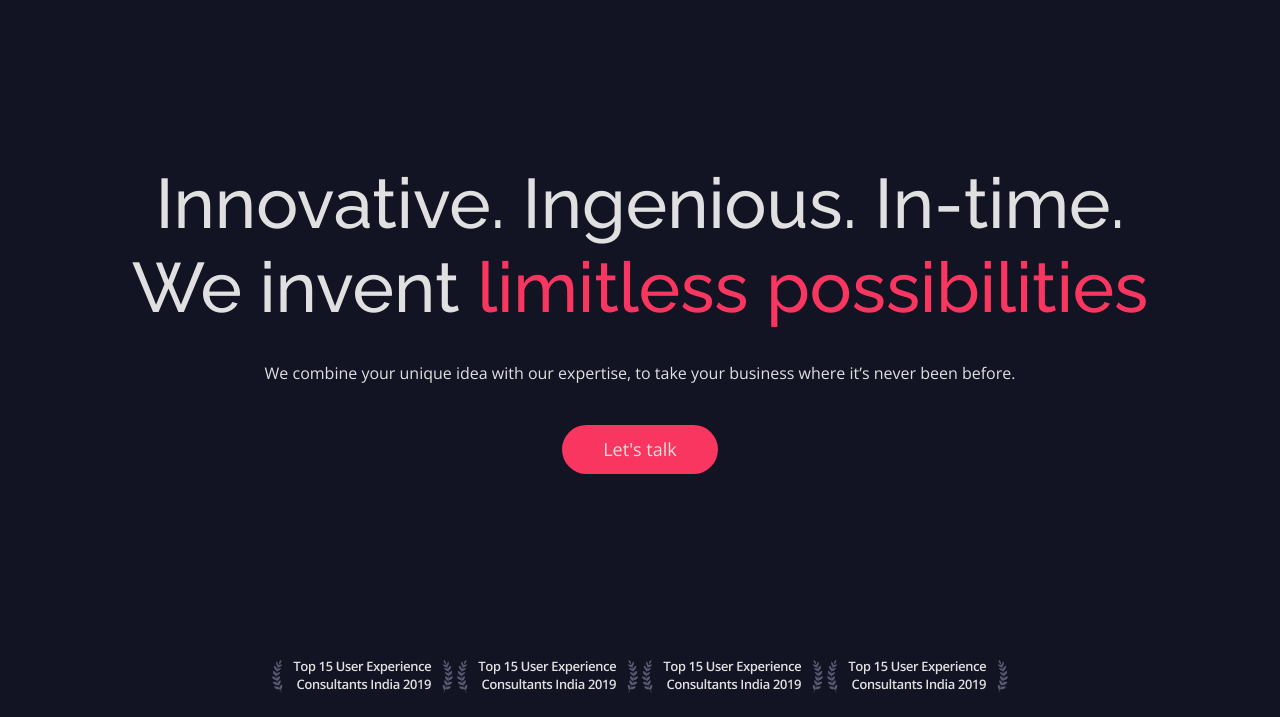
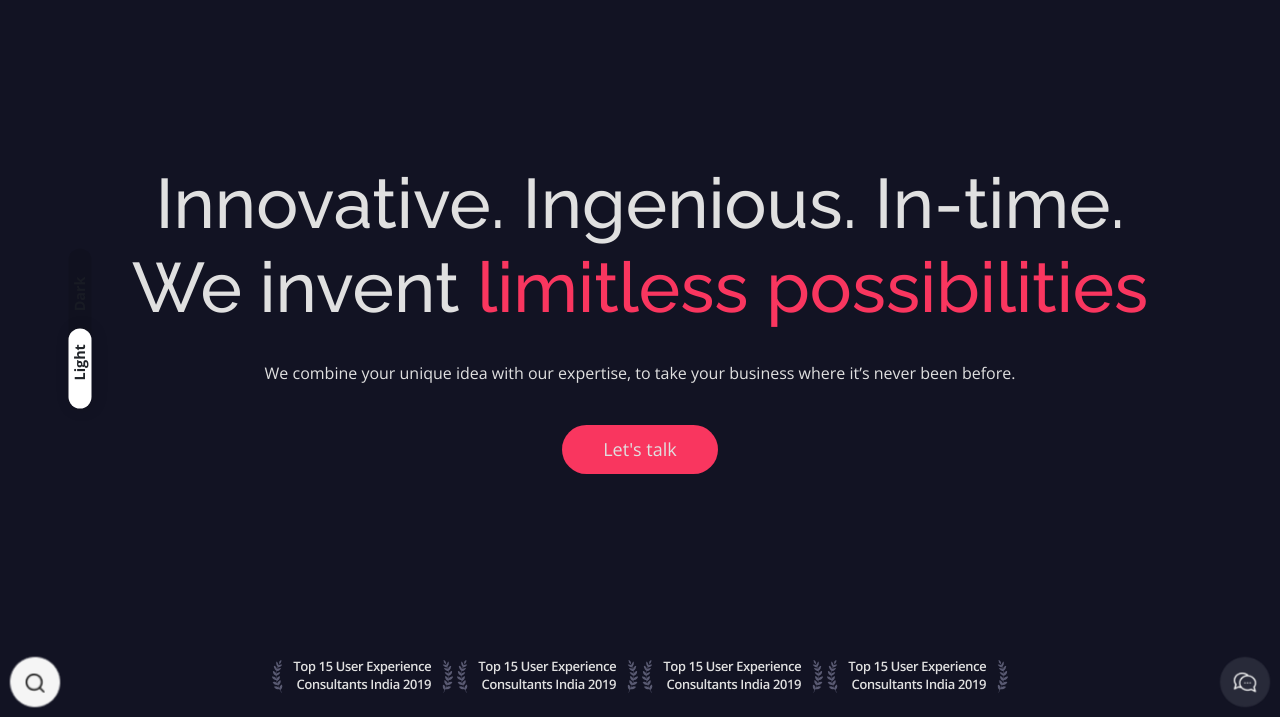
Before and after one commit to libinvbaby/veuz-concepts, a plain HTML site: page index.html in a window 1280 px wide. Shown: the part 83-800 px from the top of the page. Drawn offline with nearby package versions, Linux system fonts and the light colour scheme; a script that the page names is missing.

Commit message:
updated  toogle button and search icon andchaticon

```diff
--- a/index.html
+++ b/index.html
@@ -19,6 +19,10 @@
 
   </head>
   <body>
+    <div class="icons">
+      <img class="position-fixed searchIcon" src="./images/search.png" alt="">
+    <img class="position-fixed chatICon" src="./images/chat.png" alt="">
+    </div>
     <!-- navabr start -->
     <nav id="navbar" class="navbar navbar-expand-lg fixed-top">
         <a class="navbar-brand" href="#" data-aos="fade-up" data-aos-delay="300"><img src="./images/logo.svg" alt=""></a>
@@ -63,6 +67,7 @@
       </nav>
     <!-- navabr end -->
     <!-- banner section start -->
+
     <section class="banner position-relative" data-aos="fade-up" >
         <h2 class="text-center banner-title" data-aos="fade-up" data-aos-delay="1300">Innovative. Ingenious. In-time.<br>
             We invent <span> limitless possibilities</span>
@@ -76,6 +81,16 @@
               <img   src="./images/award.png" alt="">
 
             </div>
+            <input type="checkbox" id="darkmode-checkbox">
+<div class="buttonBody">
+  <label for="darkmode-checkbox" class="darkmode-switch">
+    <div class="toggle"></div>
+    <div class="names">
+      <p class="light-name">Light</p>
+      <p class="dark-name">Dark</p>
+    </div>
+  </label>
+</div>
     </section>
     <!-- banner section end -->
     <!-- featured in section start  -->
--- a/style.css
+++ b/style.css
@@ -424,6 +424,81 @@ footer{
 }
 
 
+  .darkmode-switch, .toggle {
+    height: 23px;
+    border-radius: 100px;
+  }
+
+  .darkmode-switch{
+    position: absolute;
+    left: 0;
+    top: 50%;
+    transform: rotate(270deg);
+    display: flex;
+    width: 10em;
+    background-color: rgba(0,0,0,.1);
+    border-radius: 100px;
+    cursor: pointer;
+  }
+
+  .toggle {
+    position: absolute;
+    width: 50%;
+    height: 23px;
+
+    background-color: #fff;
+    box-shadow: 0 2px 15px rgba(0,0,0,.15);
+    transition: transform .3s cubic-bezier(0.25, 0.46, 0.45, 0.94);
+  }
+
+  .names {
+    font-size: 90%;
+    font-weight: bolder;
+    width: 65%;
+    margin: auto;
+    position: relative;
+    display: flex;
+    justify-content: space-between;
+    user-select: none;
+  }
+  .dark-name {
+    opacity: .5;
+  }
+
+  #darkmode-checkbox {
+    display: none;
+  }
+
+  input[id="darkmode-checkbox"]:checked + .body{
+    background-color:  #26242E;
+    color: white;
+  }
+
+   [id="darkmode-checkbox"]:checked + .body .toggle{
+    transform: translateX(100%);
+    background-color: #34323D;
+  }
+
+  [id="darkmode-checkbox"]:checked + .body .dark-name{
+    opacity: 1;
+  }
+  [id="darkmode-checkbox"]:checked + .body .light{
+    opacity: .5;
+  }
+.icons img{
+    z-index: 9999999;
+    width: 70px;
+    padding:10px;
+}
+.searchIcon{
+    bottom:0;
+    left: 0;
+}
+.chatICon{
+    bottom:0;
+    right: 0;
+}
+
 @media only screen and (max-width: 768px){
     .ctaImageSection h2{
         overflow-x: hidden;
@@ -487,4 +562,8 @@ footer{
 .br-right{
     border: none;
 }
+.darkmode-switch {
+    left: -50px;
+    top: 18%;
 }
+}
```
Also changed, not shown: images/chat.png (added), images/search.png (added), 1 other file.
